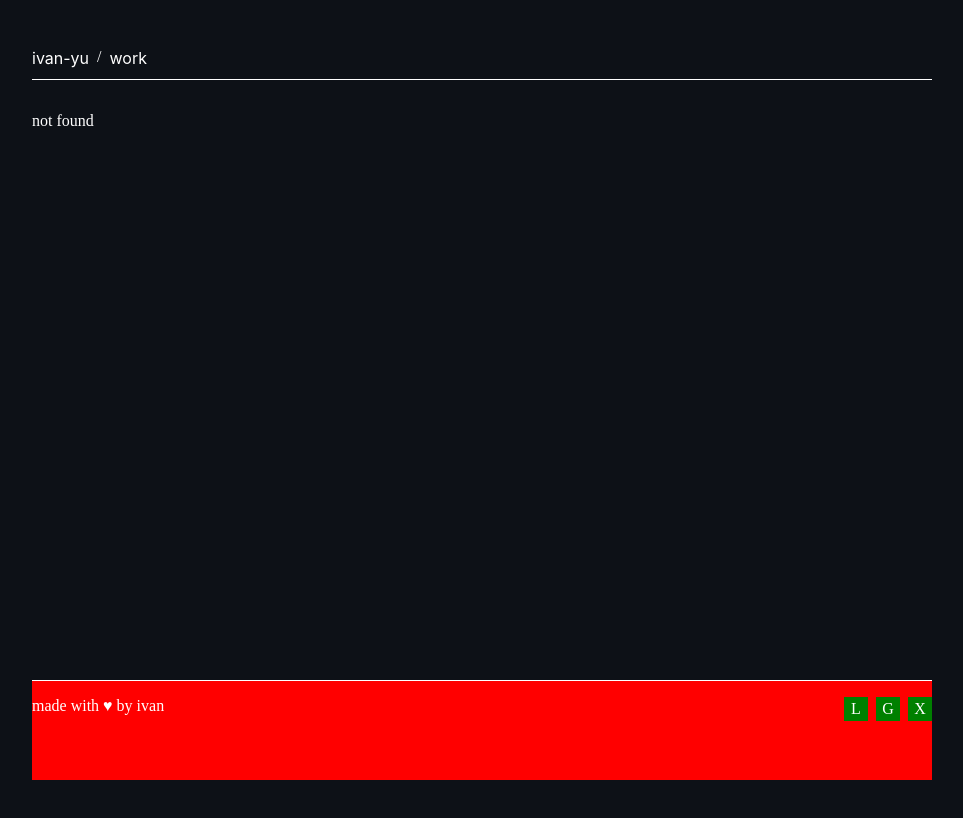
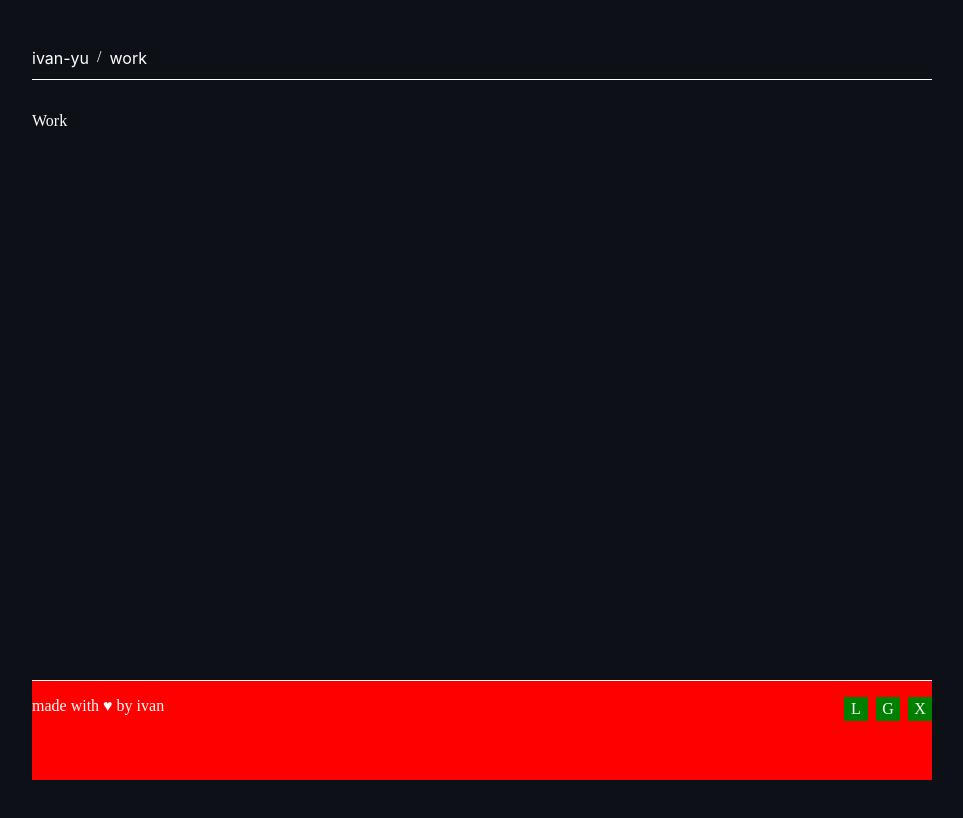
Before and after one commit to IvanYu327/ivanyu.ca, a React (Create React App) app: page /work in a window 1280 px wide. Before the commit this address had no page. Shown: the top 818 px of the page, without its empty margins (158-1121 px from the left). Built offline with nearby package versions, Linux system fonts and the light colour scheme.

Commit message:
adding new apges

```diff
--- a/src/App.tsx
+++ b/src/App.tsx
@@ -7,6 +7,8 @@ import Navbar from "./components/Navbar";
 import { ROUTES } from "./constants/routes";
 import About from "./views/About";
 import Home from "./views/Home";
+import Work from "./views/Work";
+import Writing from "./views/Writing";
 
 const App: React.FC = () => {
   return (
@@ -17,6 +19,8 @@ const App: React.FC = () => {
           <Routes>
             <Route path={ROUTES.MAIN} element={<Home />} />
             <Route path={ROUTES.ABOUT} element={<About />} />
+            <Route path={ROUTES.WORK} element={<Work />} />
+            <Route path={ROUTES.WRITING} element={<Writing />} />
 
             <Route path="*" element={<div>not found</div>} />
           </Routes>
--- a/src/components/Navbar.tsx
+++ b/src/components/Navbar.tsx
@@ -52,8 +52,3 @@ const NavDirectory = styled.div`
 const NavItem = styled.div`
   display: flex;
 `;
-
-const NavLink = styled.div`
-  color: white;
-  margin: 0 10px;
-`;
--- a/src/constants/routes.ts
+++ b/src/constants/routes.ts
@@ -1,4 +1,6 @@
 export enum ROUTES {
   MAIN = "/",
-  ABOUT = "/about"
+  ABOUT = "/about",
+  WORK = "/work",
+  WRITING = "/not-work"
 }
--- /dev/null
+++ b/src/views/Work.tsx
@@ -0,0 +1,7 @@
+import React from "react";
+
+const Work: React.FC = () => {
+  return <div>Work</div>;
+};
+
+export default Work;
--- /dev/null
+++ b/src/views/Writing.tsx
@@ -0,0 +1,7 @@
+import React from "react";
+
+const Writing: React.FC = () => {
+  return <div>Writing</div>;
+};
+
+export default Writing;
```
